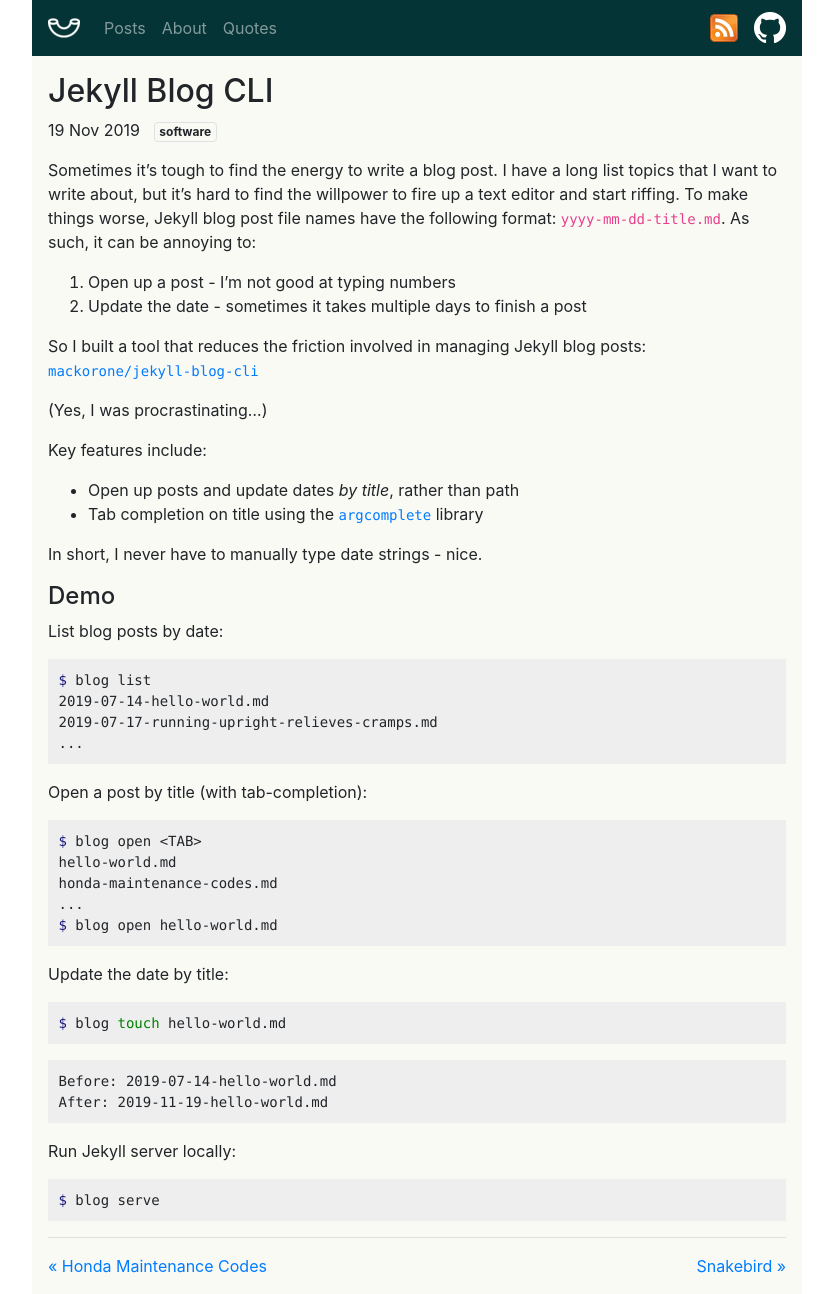
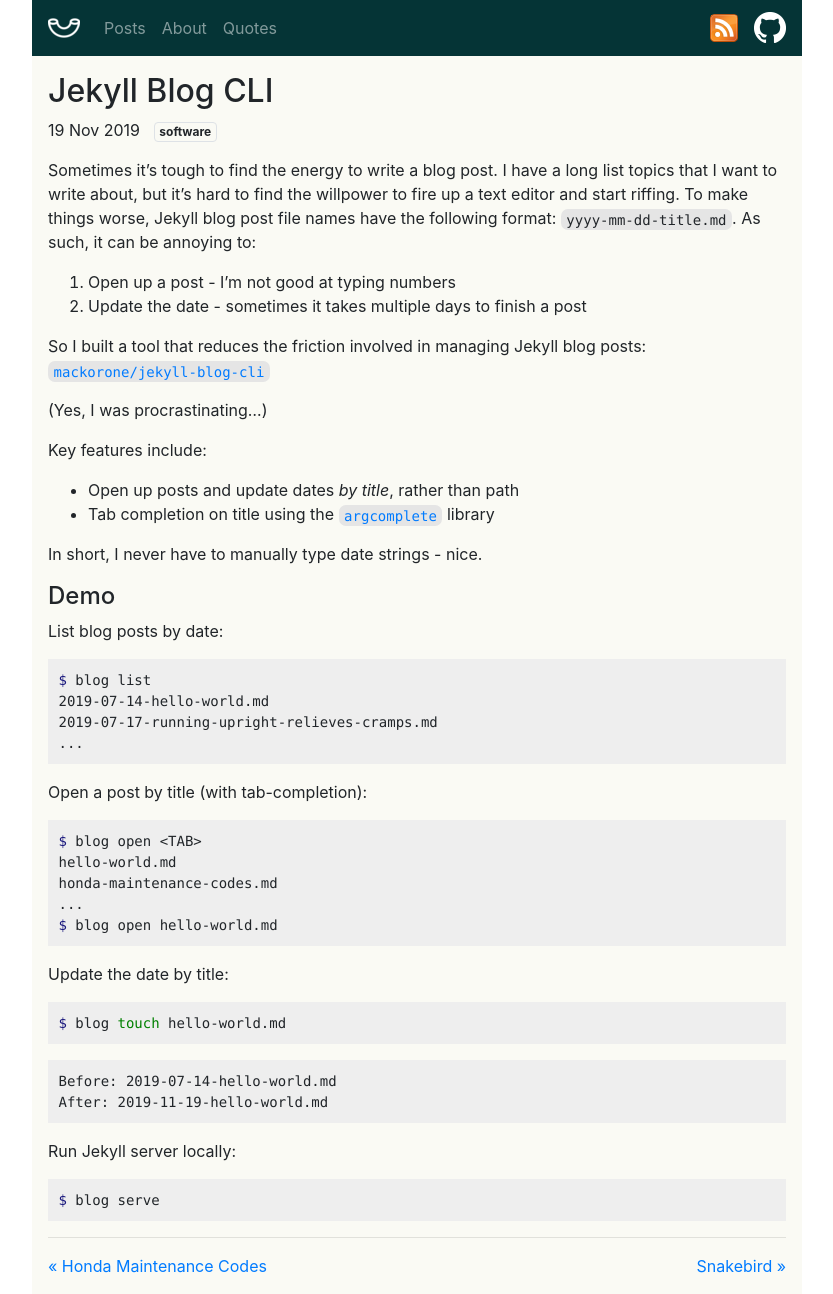
Before and after one commit to mackorone/mackorone.github.io, a Jekyll site: the page built from _posts/2019-11-19-jekyll-blog-cli.md, in a window 1280 px wide. Shown: the whole page, without its empty margins (223-1056 px from the left). Built offline with Jekyll 4.4.1, drawn with Linux system fonts in a browser that asks for light colours; nearby versions of some CDN libraries.

Commit message:
Make inline code look better

```diff
--- a/_sass/custom.scss
+++ b/_sass/custom.scss
@@ -1,5 +1,24 @@
 html {
   overflow-y: scroll;
+}
+
+code {
+  // Disable the default pink color
+  color: inherit;
+  // Add a light grey background color
+  background-color: #e5e5e5;
+  // Add space around the text (vertical, horizontal)
+  padding: 0.2em 0.4em;
+  // Creates rounded corners for a pill shape
+  border-radius: 0.5em;
+}
+
+pre code {
+  // Some attributes are overridden for inline code. Reset them for code
+  // blocks, since the default formatting works quite well.
+  background-color: transparent;
+  padding: 0.0em 0.0em;
+  border-radius: 0.0em;
 }
 
 blockquote p {
```
